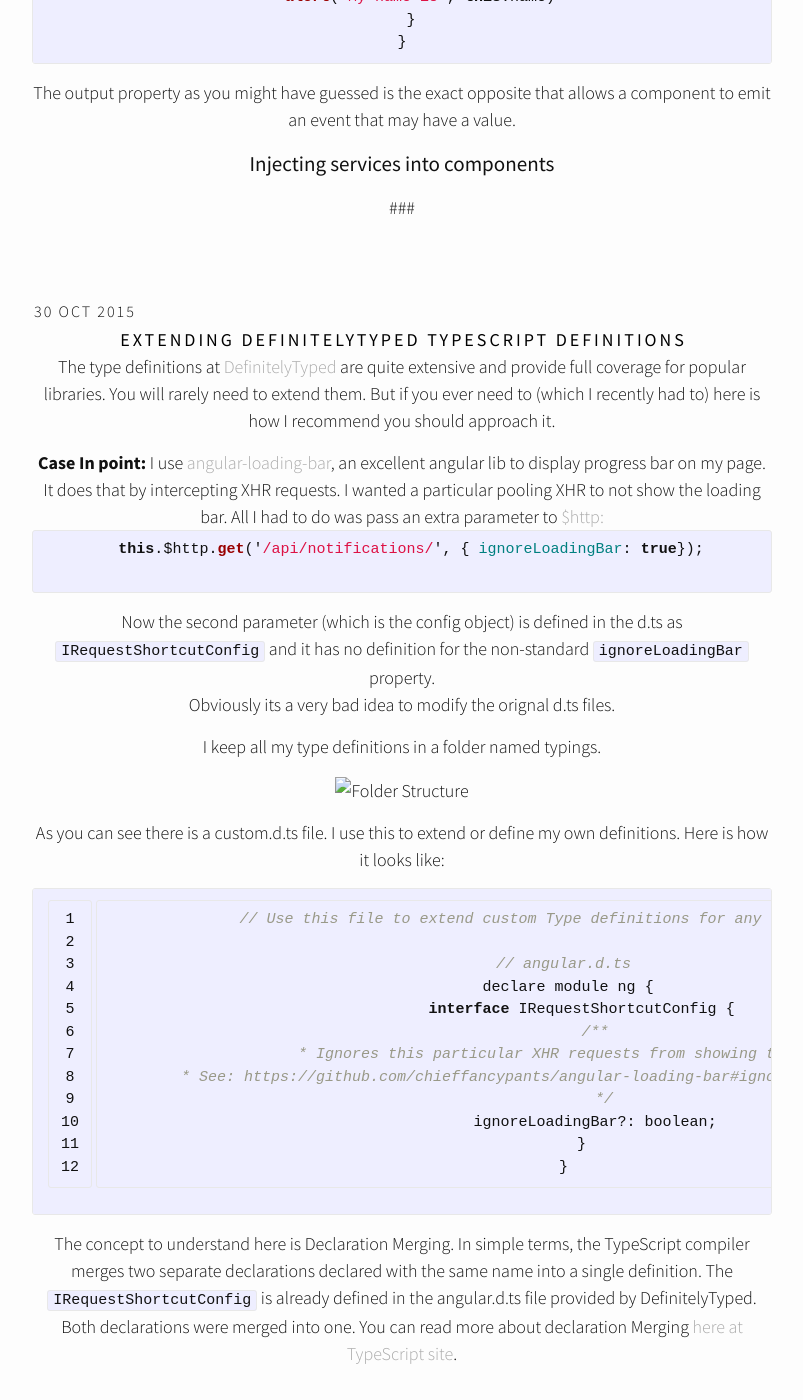
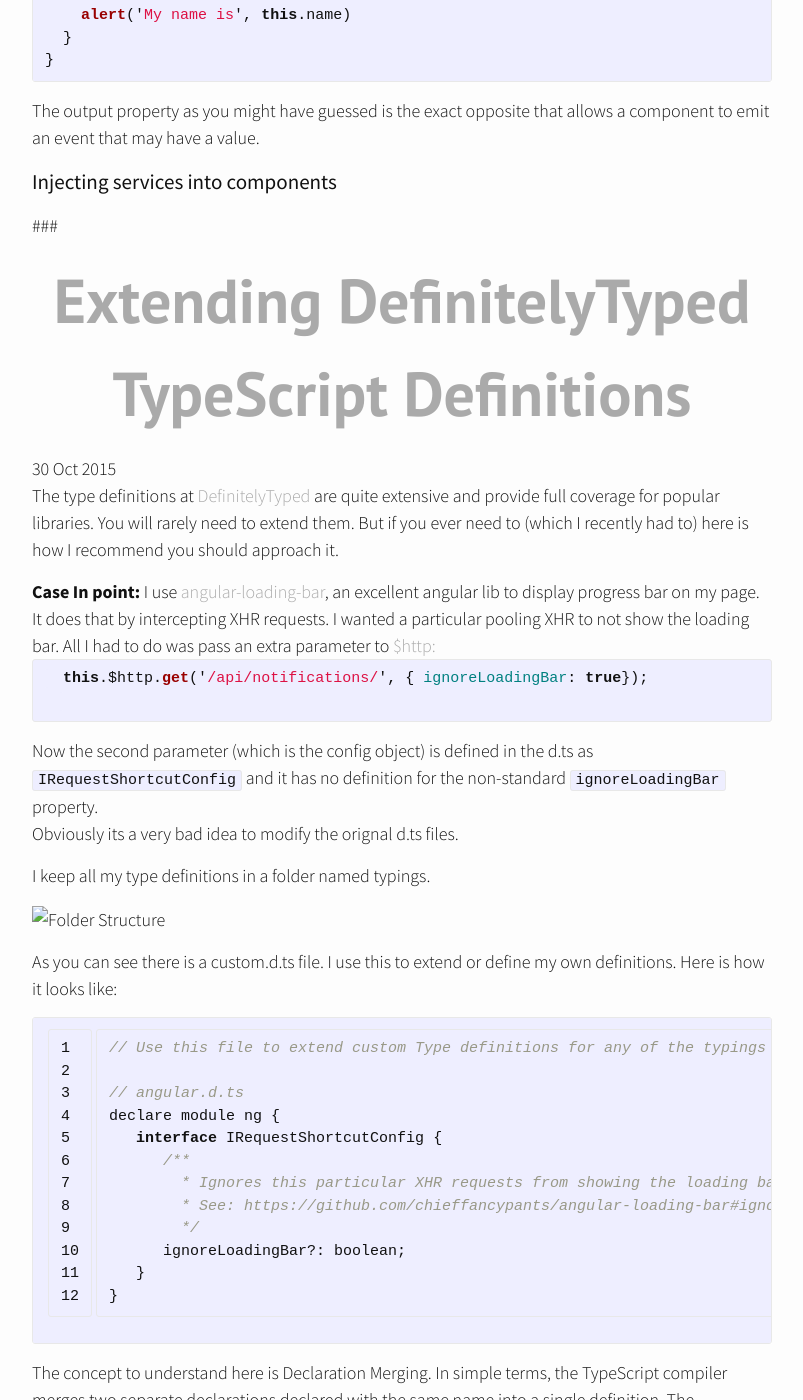
Before and after one commit to ObaidUrRehman/ObaidUrRehman.github.io, a Jekyll site: the page built from index.html, in a window 1280 px wide and 1400 px high, scrolled down 2757 px. Shown: the whole window, without its empty margins (238-1041 px from the left). Built offline with Jekyll 4.4.1, drawn with Linux system fonts in a browser that asks for light colours; nearby versions of some CDN libraries; the list of posts is cut into pages by our own code; some of the changed text lies outside the part shown.

Commit message:
no message

```diff
--- a/index.html
+++ b/index.html
@@ -3,39 +3,31 @@
 title: Home
 ---
 
-<div class="home">
+<div class="posts">
+  {% for post in paginator.posts %}
+  <article class="post">
+    <h1 class="post-title">
+      <a href="{{ site.baseurl }}{{ post.url }}">
+        {{ post.title }}
+      </a>
+    </h1>
 
+    <time datetime="{{ post.date | date_to_xmlschema }}" class="post-date">{{ post.date | date_to_string }}</time>
 
-  {% for post in paginator.posts%}
-  <div class="post postContent">
-    <div  class="postDate"><time datetime="{{ post.date | date_to_xmlschema }}" itemprop="datePublished">{{ post.date | date_to_string }}</time>
-    </div>
-    <div class="postDay">
-      {{post.tag}}
-    </div>
-    <br>
-    <div class="postTitle">
-    <a class='postLink' href="{{post.url}}">{{post.title}}</a>
-    </div>
-    <div class="postExt">
-   {{ post.content}}
-    </div>
-  </div>
+    {{ post.content }}
+  </article>
+  {% endfor %}
+</div>
 
-
-  {% endfor %}
-  <!--<ul class="post-list">
-    {% for post in site.posts %}
-      <li>
-        <span class="post-meta-main">{{ post.date | date: "%b %-d, %Y" }}</span>
-
-        <h2>
-          <a class="post-link-main" href="{{ post.url | prepend: site.baseurl }}">{{ post.title }}</a>
-        </h2>
-      </li>
-    {% endfor %}
-  </ul>-->
-
-
-
+<div class="pagination">
+  {% if paginator.next_page %}
+  <a class="pagination-item older" href="{{ paginator.next_page_path | prepend: site.baseurl }}">Older</a>
+  {% else %}
+  <span class="pagination-item older">Older</span>
+  {% endif %}
+  {% if paginator.previous_page %}
+  <a class="pagination-item newer" href="{{ paginator.previous_page_path | prepend: site.baseurl }}">Newer</a>
+  {% else %}
+  <span class="pagination-item newer">Newer</span>
+  {% endif %}
 </div>
```
